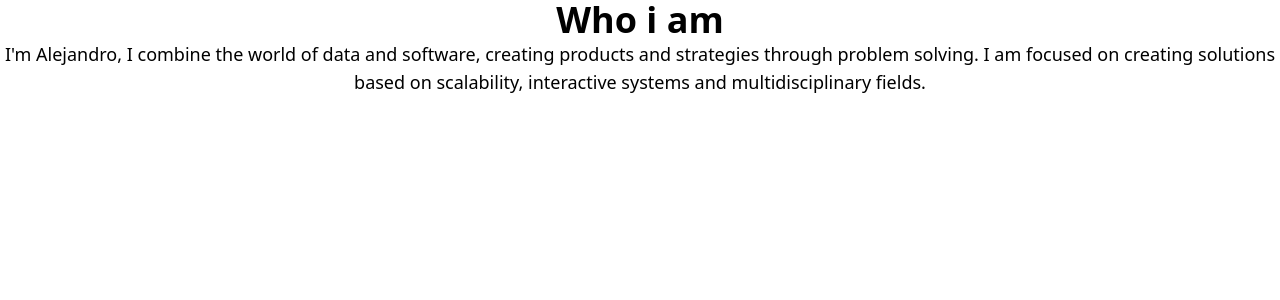
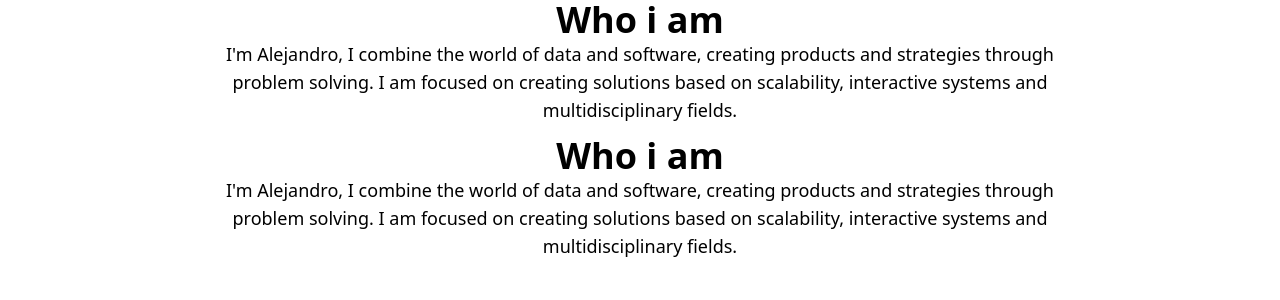
Before and after one commit to alejomaar/personal_webpage, a React (Vite) app: page / in a window 1280 px wide. Shown: the top 300 px of the page. Built offline with nearby package versions, Linux system fonts and the light colour scheme.

Commit message:
width responsive

```diff
--- a/src/App.jsx
+++ b/src/App.jsx
@@ -2,8 +2,17 @@ import "./App.css";
 
 function App() {
   return (
-    <div className="min-h-screen h-screen">
-      <div className="mx-auto flex justify-center items-center flex-col">
+    <div className="min-h-screen h-screen ">
+      <div className="max-w-4xl mx-auto flex justify-center items-center flex-col">
+        <h2 className="font-bold text-4xl">Who i am</h2>
+        <p className="text-lg text-center">
+          I'm Alejandro, I combine the world of data and software, creating
+          products and strategies through problem solving. I am focused on
+          creating solutions based on scalability, interactive systems and
+          multidisciplinary fields.
+        </p>
+      </div>
+      <div className="max-w-4xl mx-auto flex justify-center items-center flex-col pt-3">
         <h2 className="font-bold text-4xl">Who i am</h2>
         <p className="text-lg text-center">
           I'm Alejandro, I combine the world of data and software, creating
```
